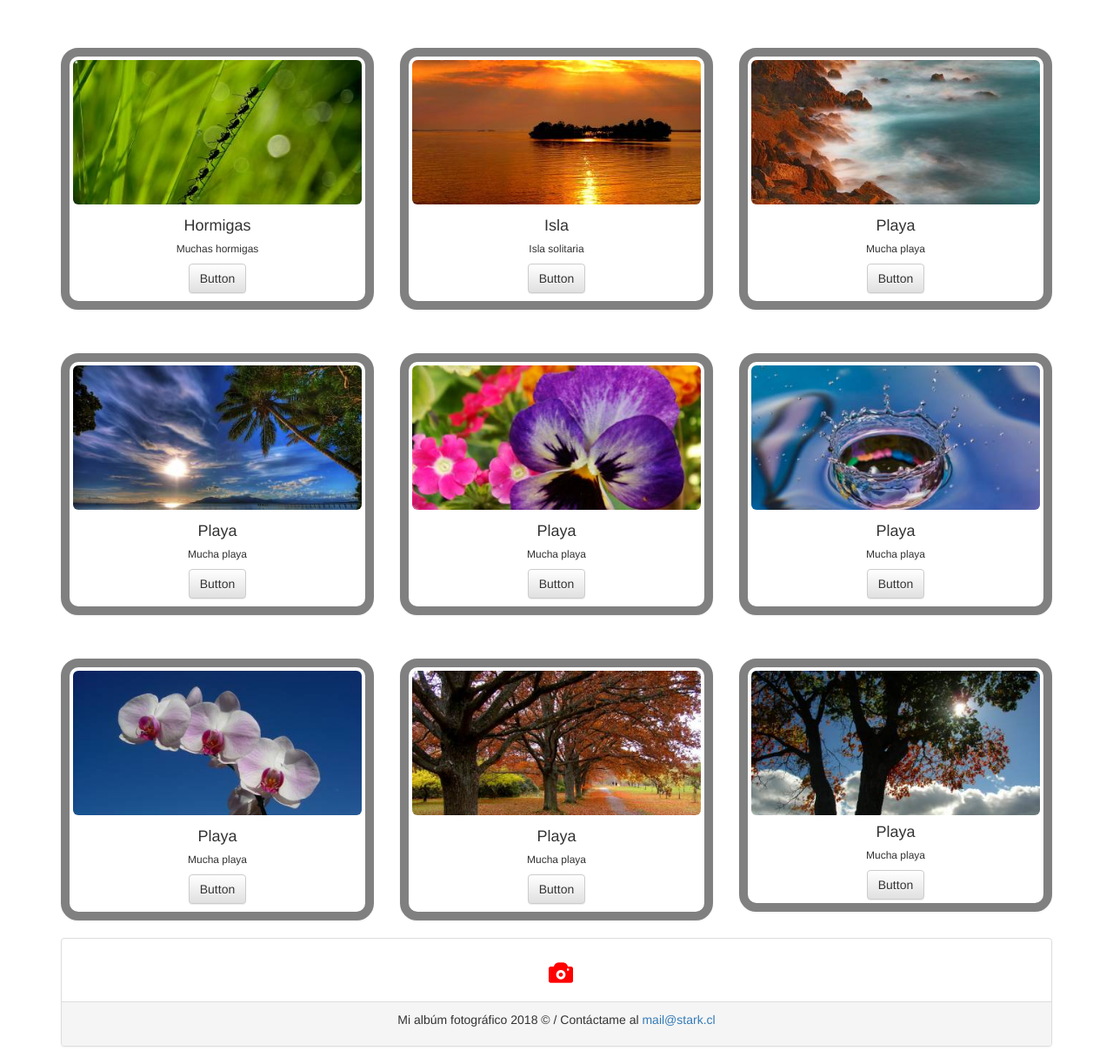
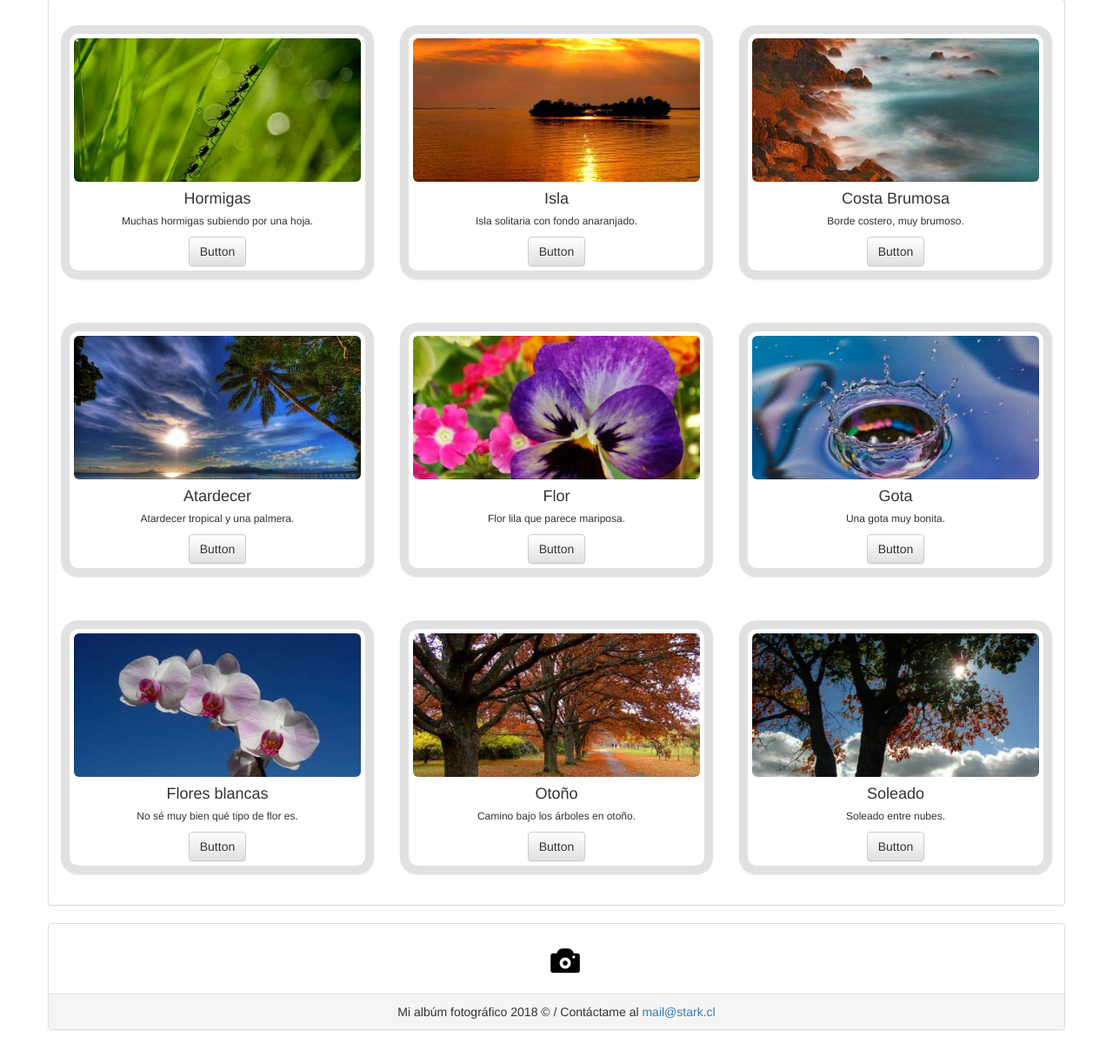
Before and after one commit to PabloStrk/Ejercicio7, a plain HTML site: page index.html in a window 1280 px wide. Shown: the part 354-1577 px from the top of the page at 87% size. Drawn offline with nearby package versions, Linux system fonts and the light colour scheme.

Commit message:
arreglado2

```diff
--- a/css/style.css
+++ b/css/style.css
@@ -1,5 +1,5 @@
 .jumbotron1{
-	margin-top: 50px;
+	margin-top: 0;
 	margin-bottom: 50px;
 	text-align: center;
 	background-image: url(../images/bg2.jpg);
@@ -8,6 +8,60 @@
 
 }
 
+.body{
+	padding: 0;
+}
 .footer{
 	text-align: center;
 }
+
+.glyphicon-camera{
+
+		font-size: 200%;
+		color: black;
+		margin-left: 10px;
+		margin-top: 10px;"
+}
+
+.tituloalbum{
+
+    margin-top: 45px;
+    margin-bottom: 10px;
+}
+
+.loremjumbo{
+
+    margin-top: 25px;
+    margin-bottom: 30px;
+}
+
+.col-md-4{
+		padding-top: 20px;
+		margin-top: 10px;
+
+}
+
+.thumbnail{
+		border: solid 10px #8080803d;
+		border-radius: 20px;
+		overflow: hidden;
+		padding: 5px;
+		text-align: center
+}
+
+.footer{
+	text-align: center
+
+}
+
+.panel1{
+
+	 font-size: 120%;
+	 margin-left: 10px;
+
+}
+
+.panel2{
+	margin: 0;
+
+}
--- a/index.html
+++ b/index.html
@@ -20,7 +20,7 @@
 </head>
 <body>
 
-	<nav class="navbar navbar-inverse navbar-fixed-top" role="navegation">
+	<nav class="navbar navbar-default navbar-fixed-top" role="navegation">
 
   	<div class="container-fluid">
     <!-- Brand and toggle get grouped for better mobile display -->
@@ -28,8 +28,7 @@
 	      <button type="button" class="navbar-toggle collapsed" data-toggle="collapse" data-target="#bs-example-navbar-collapse-1" aria-expanded="false">
 
 	      </button>
-      <span class="glyphicon glyphicon-camera" style="font-size: 200%; color:red; margin-left: 10px; margin-top: 10px;">
-
+		    <span class="glyphicon glyphicon-camera">
 			</span>
     </div>
 
@@ -58,10 +57,10 @@
 
 		<div class="container">
 
-		<h1 class="tituloalbum">Albúm Fotográfico</h1>
-		<h4 class="loremjumbo">
-			Lorem ipsum dolor sit amet, consectetur adipisicing elit. Voluptas possimus soluta quaerat asperiores, laudantium itaque saepe ipsa dolores ad natus amet, perferendis repellat obcaecati enim neque aut consequuntur incidunt exercitationem.
-		</h4>
+		<h2 class="tituloalbum">Albúm Fotográfico</h2>
+		<h6 class="loremjumbo">
+			Lorem ipsum dolor sit amet, consectetur adipisicing elit. Voluptas possimus soluta quaerat asperiores, <br> laudantium itaque saepe ipsa dolores ad natus amet, perferendis repellat obcaecati enim <br>neque aut consequuntur incidunt exercitationem.
+		</h6>
 		<a class="btn btn-default" href="">Contáctame!</a>
 
 		</div>
@@ -72,14 +71,14 @@
 <div class="row">
     <!-- Primera Columna -->
 
-	<div class="col-md-4 col-sm-6" style="padding-top: 20px; margin-top: 10px;">
+	<div class="col-md-4 col-sm-6">
 
-		<div class="thumbnail" style="border: solid 10px grey; border-radius: 20px; overflow: hidden;">
+		<div class="thumbnail">
 			<img src="images/1.jpg" class="img-responsive img-rounded" alt="">
-				<div style="padding: 5px; text-align: center">
+				<div>
 					<span class="foto1"> </span>
 					<h4>Hormigas</h4>
-					<h6>Muchas hormigas</h6>
+					<h6>Muchas hormigas subiendo por una hoja.</h6>
 					<a href="#" class="btn btn-default" role="button">Button</a>
 				</div>
 
@@ -87,16 +86,16 @@
 
 	</div>
 
-	<!-- segunda Columna -->
+   <!-- Segunda Columna -->
 
-	<div class="col-md-4 col-sm-6" style="padding-top: 20px; margin-top: 10px;">
+	<div class="col-md-4 col-sm-6">
 
-		<div class="thumbnail" style="border: solid 10px grey; border-radius: 20px; overflow: hidden;">
+		<div class="thumbnail">
 			<img src="images/2.jpg" class="img-responsive img-rounded" alt="">
-				<div style="padding: 5px; text-align: center">
+				<div>
 					<span class="foto2"> </span>
 					<h4>Isla</h4>
-					<h6>Isla solitaria</h6>
+					<h6>Isla solitaria con fondo anaranjado.</h6>
 					<a href="#" class="btn btn-default" role="button">Button</a>
 				</div>
 
@@ -104,16 +103,16 @@
 
 	</div>
 
-	<!-- tercera Columna -->
+   <!-- Tercera Columna -->
 
-	<div class="col-md-4 col-sm-6" style="padding-top: 20px; margin-top: 10px;">
+	<div class="col-md-4 col-sm-6">
 
-		<div class="thumbnail" style="border: solid 10px grey; border-radius: 20px; overflow: hidden;">
+		<div class="thumbnail">
 			<img src="images/3.jpg" class="img-responsive img-rounded" alt="">
-			<div style="padding: 5px; text-align: center">
+				<div>
 					<span class="foto3"> </span>
-				<h4>Playa</h4>
-				<h6>Mucha playa</h6>
+					<h4>Costa Brumosa</h4>
+					<h6>Borde costero, muy brumoso.</h6>
 					<a href="#" class="btn btn-default" role="button">Button</a>
 				</div>
 
@@ -121,16 +120,16 @@
 
 	</div>
 
-	<!-- cuarta Columna -->
+	 <!-- Cuarta Columna -->
 
-	<div class="col-md-4 col-sm-6" style="padding-top: 20px; margin-top: 10px;">
+	<div class="col-md-4 col-sm-6">
 
-		<div class="thumbnail" style="border: solid 10px grey; border-radius: 20px; overflow: hidden;">
+		<div class="thumbnail">
 			<img src="images/4.jpg" class="img-responsive img-rounded" alt="">
-				<div style="padding: 5px; text-align: center">
+				<div>
 					<span class="foto4"> </span>
-					<h4>Playa</h4>
-					<h6>Mucha playa</h6>
+					<h4>Atardecer</h4>
+					<h6>Atardecer tropical y una palmera.</h6>
 					<a href="#" class="btn btn-default" role="button">Button</a>
 				</div>
 
@@ -138,84 +137,16 @@
 
 	</div>
 
-	<!-- quinta Columna -->
+ <!-- Quinta Columna -->
 
-	<div class="col-md-4 col-sm-6" style="padding-top: 20px; margin-top: 10px;">
+	<div class="col-md-4 col-sm-6">
 
-		<div class="thumbnail" style="border: solid 10px grey; border-radius: 20px; overflow: hidden;">
+		<div class="thumbnail">
 			<img src="images/5.jpg" class="img-responsive img-rounded" alt="">
-				<div style="padding: 5px; text-align: center">
+				<div>
 					<span class="foto5"> </span>
-					<h4>Playa</h4>
-					<h6>Mucha playa</h6>
-					<a href="#" class="btn btn-default" role="button">Button</a>
-					</div>
-
-		</div>
-
-	</div>
-
-<!-- sexta Columna -->
-
-	<div class="col-md-4 col-sm-6" style="padding-top: 20px; margin-top: 10px;">
-
-		<div class="thumbnail" style="border: solid 10px grey; border-radius: 20px; overflow: hidden;">
-			<img src="images/6.jpg" class="img-responsive img-rounded" alt="">
-				<div style="padding: 5px; text-align: center">
-					<span class="foto6"> </span>
-					<h4>Playa</h4>
-					<h6>Mucha playa</h6>
-					<a href="#" class="btn btn-default" role="button">Button</a>
-					</div>
-
-		</div>
-
-	</div>
-
-	<!-- septima Columna -->
-
-	<div class="col-md-4 col-sm-6" style="padding-top: 20px; margin-top: 10px;">
-
-		<div class="thumbnail" style="border: solid 10px grey; border-radius: 20px; overflow: hidden;">
-			<img src="images/7.jpg" class="img-responsive img-rounded" alt="">
-				<div style="padding: 5px; text-align: center">
-					<span class="foto7"> </span>
-					<h4>Playa</h4>
-					<h6>Mucha playa</h6>
-					<a href="#" class="btn btn-default" role="button">Button</a>
-					</div>
-
-		</div>
-
-	</div>
-
-	<!-- octava Columna -->
-
-	<div class="col-md-4 col-sm-6" style="padding-top: 20px; margin-top: 10px;">
-
-		<div class="thumbnail" style="border: solid 10px grey; border-radius: 20px; overflow: hidden;">
-			<img src="images/8.jpg" class="img-responsive img-rounded" alt="">
-				<div style="padding: 5px; text-align: center">
-					<span class="foto8"> </span>
-					<h4>Playa</h4>
-					<h6>Mucha playa</h6>
-					<a href="#" class="btn btn-default" role="button">Button</a>
-					</div>
-
-		</div>
-
-	</div>
-
-		<!-- novena Columna -->
-
-	<div class="col-md-4 col-sm-6" style="padding-top: 20px; margin-top: 10px;">
-
-		<div class="thumbnail" style="border: solid 10px grey; border-radius: 20px; overflow: hidden;">
-			<img src="images/9.jpg" class="img-responsive img-rounded" alt="">
-				<div style="padding: 0; text-align: center">
-					<span class="foto9"> </span>
-					<h4>Playa</h4>
-					<h6>Mucha playa</h6>
+					<h4>Flor</h4>
+					<h6>Flor lila que parece mariposa.</h6>
 					<a href="#" class="btn btn-default" role="button">Button</a>
 				</div>
 
@@ -224,19 +155,102 @@
 	</div>
 
 
+ <!-- Sexta Columna -->
+
+	<div class="col-md-4 col-sm-6">
+
+		<div class="thumbnail">
+			<img src="images/6.jpg" class="img-responsive img-rounded" alt="">
+				<div>
+					<span class="foto6"> </span>
+					<h4>Gota</h4>
+					<h6>Una gota muy bonita.</h6>
+					<a href="#" class="btn btn-default" role="button">Button</a>
+				</div>
+
+		</div>
+
 	</div>
 
 
-<div class="panel panel-default footer">
-  <div class="panel-body">
-     <span class="glyphicon glyphicon-camera" style="font-size: 200%; color:red; margin-left: 10px; margin-top: 10px;">
+	 <!-- Séptima Columna -->
 
+	<div class="col-md-4 col-sm-6">
+
+		<div class="thumbnail">
+			<img src="images/7.jpg" class="img-responsive img-rounded" alt="">
+				<div>
+					<span class="foto7"> </span>
+					<h4>Flores blancas</h4>
+					<h6>No sé muy bien qué tipo de flor es.</h6>
+					<a href="#" class="btn btn-default" role="button">Button</a>
+				</div>
+
+		</div>
+
+	</div>
+
+
+ <!-- Ocatava Columna -->
+
+	<div class="col-md-4 col-sm-6">
+
+		<div class="thumbnail">
+			<img src="images/8.jpg" class="img-responsive img-rounded" alt="">
+				<div>
+					<span class="foto8"> </span>
+					<h4>Otoño</h4>
+					<h6>Camino bajo los árboles en otoño.</h6>
+					<a href="#" class="btn btn-default" role="button">Button</a>
+				</div>
+
+		</div>
+
+	</div>
+
+
+	 <!-- Novena Columna -->
+
+	<div class="col-md-4 col-sm-6">
+
+		<div class="thumbnail">
+			<img src="images/9.jpg" class="img-responsive img-rounded" alt="">
+				<div>
+					<span class="foto9"> </span>
+					<h4>Soleado</h4>
+					<h6>Soleado entre nubes.</h6>
+					<a href="#" class="btn btn-default" role="button">Button</a>
+				</div>
+
+		</div>
+
+	</div>
+
+
+
+	<div class="panel panel-default">
+  		<div class="panel-body panel1">
+	    </div>
+
+	</div>
+
+
+<div class="footer">
+		<div class="panel panel-default">
+		  <div class="panel-body panel1">
+		    <span class="glyphicon glyphicon-camera">
 				</span>
 		  </div>
+
 		  <div class="panel-footer">
-  	<p >Mi albúm fotográfico 2018 © / Contáctame al <a href="mailto:mail@stark.cl"> mail@stark.cl</a> </p>
+
+		  		Mi albúm fotográfico 2018 © / Contáctame al <a href="mailto:mail@stark.cl"> mail@stark.cl </a>
+
+
+		  </div>
 		</div>
 </div>
 
+
 </body>
 </html>
```
Lines whose indentation alone changed are shown as unchanged.
